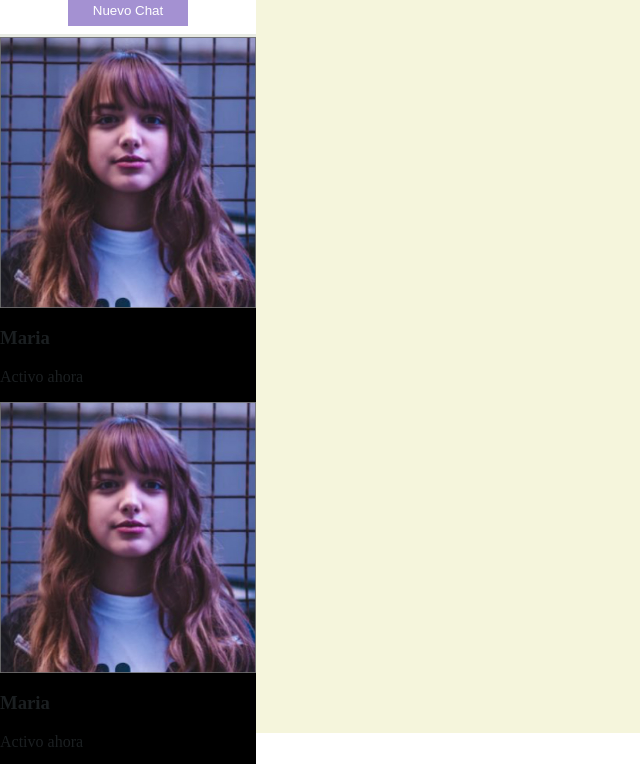
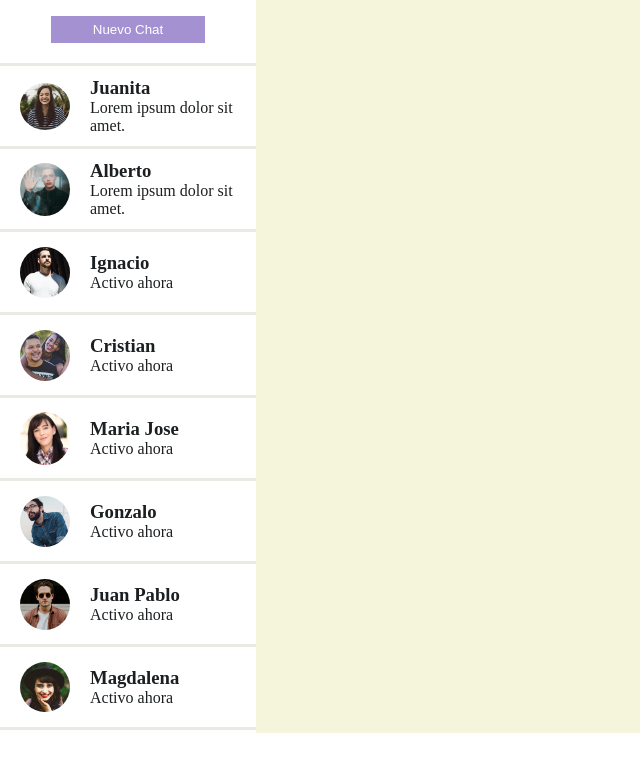
Before and after one commit to LShaggyo/Mensajeria, a plain HTML site: page index.html in a window 1280 px wide. Shown: the part 67-831 px from the top of the page, without its empty margins (0-640 px from the left). After the commit the page ends 800 px from the top, so only its background shows below. Drawn offline with nearby package versions, Linux system fonts and the light colour scheme.

Commit message:
Avanzando seccion chat de usuarios

```diff
--- a/assets/css/style.css
+++ b/assets/css/style.css
@@ -106,12 +106,17 @@ main {
     align-items: center;
 }
 
+.new-chat a {
+    width: 60%;
+    height: 40%;
+}
+
 .new-chat button {
     cursor: pointer;
     border: none;
     background-color: var(--bgv) ;
-    width: 120px;
-    height: 30px;
+    width: 100%;
+    height: 100%;
     transition: 0.5s ease;
 }
 
@@ -133,10 +138,29 @@ main {
 .chat-msg {
     width: 100%;
     height: 100%;
-    background-color: black;
 }
 
 .chat-person {
     display: flex;
-    flex-direction: column;
+    width: calc(100% - 40px);
+    height: 10vh;
+    align-items: center;
+    justify-content: start;
+    border-bottom: solid var(--plt);
+    gap: 20px;
+    padding: 0px 20px;
 }
+
+.chat-person img {
+    width: 50px;
+    height: auto;
+    border-radius: 50%;
+}
+
+.chat-person h3 {
+    margin: 0;
+}
+
+.chat-text p {
+    margin: 0;
+}
--- a/index.html
+++ b/index.html
@@ -34,58 +34,70 @@
         </div>
         <div class="chat-msg">
           <div class="chat-person">
-            <img src="./assets/img/maria.jpg" alt="foto de perfil de maria" />
+            <img src="./assets/img/Juanita.jpg" alt="foto de perfil de maria" />
             <div class="chat-text">
-              <h3 class="name-char">Maria</h3>
+              <h3 class="name-char">Juanita</h3>
+              <p class="last-msg">Lorem ipsum dolor sit amet.</p>
+            </div>
+          </div>
+          <div class="chat-person">
+            <img src="./assets/img/Alberto.jpg" alt="foto de perfil de maria" />
+            <div class="chat-text">
+              <h3 class="name-char">Alberto</h3>
+              <p class="last-msg">Lorem ipsum dolor sit amet.</p>
+            </div>
+          </div>
+          <div class="chat-person">
+            <img src="./assets/img/Ignacio.jpg" alt="foto de perfil de maria" />
+            <div class="chat-text">
+              <h3 class="name-char">Ignacio</h3>
               <p class="last-msg">Activo ahora</p>
             </div>
           </div>
           <div class="chat-person">
-            <img src="./assets/img/maria.jpg" alt="foto de perfil de maria" />
+            <img
+              src="./assets/img/Cristian.jpg"
+              alt="foto de perfil de maria"
+            />
             <div class="chat-text">
-              <h3 class="name-char">Maria</h3>
+              <h3 class="name-char">Cristian</h3>
               <p class="last-msg">Activo ahora</p>
             </div>
           </div>
           <div class="chat-person">
-            <img src="./assets/img/maria.jpg" alt="foto de perfil de maria" />
+            <img
+              src="./assets/img/Maria Jose.jpg"
+              alt="foto de perfil de maria"
+            />
             <div class="chat-text">
-              <h3 class="name-char">Maria</h3>
+              <h3 class="name-char">Maria Jose</h3>
               <p class="last-msg">Activo ahora</p>
             </div>
           </div>
           <div class="chat-person">
-            <img src="./assets/img/maria.jpg" alt="foto de perfil de maria" />
+            <img src="./assets/img/Gonzalo.jpg" alt="foto de perfil de maria" />
             <div class="chat-text">
-              <h3 class="name-char">Maria</h3>
+              <h3 class="name-char">Gonzalo</h3>
               <p class="last-msg">Activo ahora</p>
             </div>
           </div>
           <div class="chat-person">
-            <img src="./assets/img/maria.jpg" alt="foto de perfil de maria" />
+            <img
+              src="./assets/img/Juan Pablo.jpg"
+              alt="foto de perfil de maria"
+            />
             <div class="chat-text">
-              <h3 class="name-char">Maria</h3>
+              <h3 class="name-char">Juan Pablo</h3>
               <p class="last-msg">Activo ahora</p>
             </div>
           </div>
           <div class="chat-person">
-            <img src="./assets/img/maria.jpg" alt="foto de perfil de maria" />
+            <img
+              src="./assets/img/Magdalena.jpg"
+              alt="foto de perfil de maria"
+            />
             <div class="chat-text">
-              <h3 class="name-char">Maria</h3>
-              <p class="last-msg">Activo ahora</p>
-            </div>
-          </div>
-          <div class="chat-person">
-            <img src="./assets/img/maria.jpg" alt="foto de perfil de maria" />
-            <div class="chat-text">
-              <h3 class="name-char">Maria</h3>
-              <p class="last-msg">Activo ahora</p>
-            </div>
-          </div>
-          <div class="chat-person">
-            <img src="./assets/img/maria.jpg" alt="foto de perfil de maria" />
-            <div class="chat-text">
-              <h3 class="name-char">Maria</h3>
+              <h3 class="name-char">Magdalena</h3>
               <p class="last-msg">Activo ahora</p>
             </div>
           </div>
```
Also changed, not shown: assets/img/Alberto.jpg (renamed from assets/img/Screen Shot 2018-11-28 at 15.32.16.jpg), assets/img/Cristian.jpg (renamed from assets/img/Screen Shot 2018-11-28 at 15.28.30.jpg), assets/img/Gonzalo.jpg (renamed from assets/img/Screen Shot 2018-11-28 at 15.31.09.jpg), assets/img/Ignacio.jpg (renamed from assets/img/Screen Shot 2018-11-28 at 15.30.34.jpg), assets/img/Juan Pablo.jpg (renamed from assets/img/Screen Shot 2018-11-28 at 15.30.54.jpg), assets/img/Juanita.jpg (renamed from assets/img/Screen Shot 2018-11-28 at 15.27.14.jpg), assets/img/Magdalena.jpg (renamed from assets/img/Screen Shot 2018-11-28 at 15.28.04.jpg), assets/img/Maria Jose.jpg (renamed from assets/img/Screen Shot 2018-11-28 at 15.32.44.jpg).
